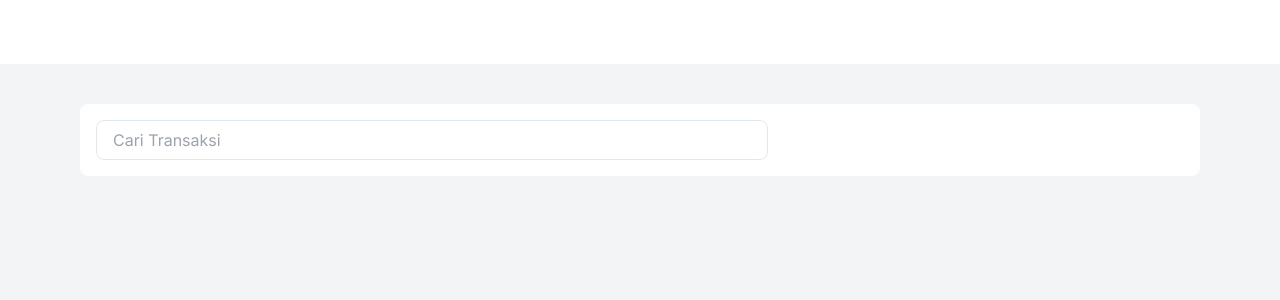
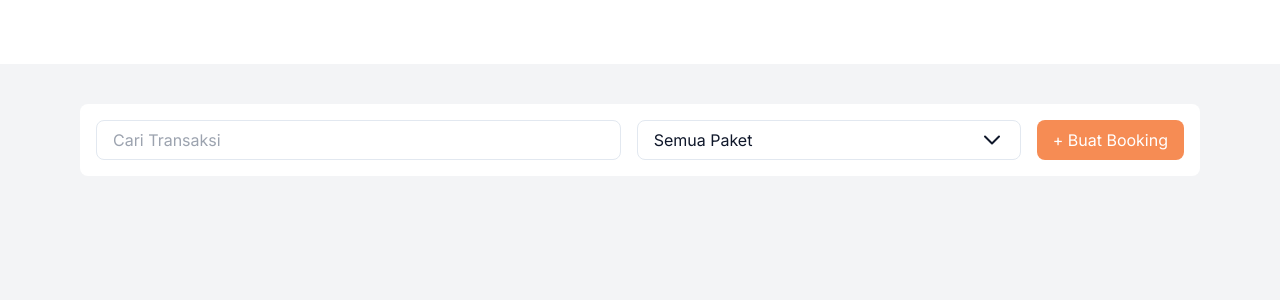
Before and after one commit to crendyyy/Photobox, a React (Vite) app: page /dashboard in a window 1280 px wide. Shown: the top 300 px of the page. Built offline with nearby package versions, Linux system fonts and the light colour scheme.

Commit message:
Create dropdown component

```diff
--- /dev/null
+++ b/src/assets/icons/ChevronIcon.jsx
@@ -0,0 +1,15 @@
+const ChevronIcon = () => {
+  return (
+    <svg
+      width='24'
+      height='24'
+      viewBox='0 0 24 24'
+      stroke='currentColor'
+      fill='none'
+      xmlns='http://www.w3.org/2000/svg'
+    >
+      <path d='M19 8.50012L12 15.5001L5 8.50012' strokeWidth='2' strokeLinecap='round' strokeLinejoin='round' />
+    </svg>
+  )
+}
+export default ChevronIcon
--- a/src/assets/icons/CircleCheck.jsx
+++ b/src/assets/icons/CircleCheck.jsx
@@ -5,9 +5,9 @@ const SuccessIcon = () => {
       <path
         d='M28 40.7167L35.8425 48.3951L52 32.5926'
         stroke='#16A34A'
-        stroke-width='5'
-        stroke-linecap='round'
-        stroke-linejoin='round'
+        strokeWidth='5'
+        strokeLinecap='round'
+        strokeLinejoin='round'
       />
     </svg>
   )
--- a/src/assets/icons/CircleClose.jsx
+++ b/src/assets/icons/CircleClose.jsx
@@ -3,14 +3,14 @@ const CircleClose = () => {
     <svg width='80' height='80' viewBox='0 0 80 80' fill='none' xmlns='http://www.w3.org/2000/svg'>
       <rect width='80' height='80' rx='40' fill='#FEE2E2' />
       <path
-        fill-rule='evenodd'
-        clip-rule='evenodd'
+        fillRule='evenodd'
+        clipRule='evenodd'
         d='M49.7307 30.3137C50.7155 31.2864 50.7156 32.8764 49.7307 33.849L33.7574 49.6252C32.7897 50.5809 31.2334 50.5809 30.2658 49.6252C29.281 48.6525 29.281 47.0626 30.2658 46.09L46.2391 30.3138C47.2068 29.3581 48.763 29.358 49.7307 30.3137Z'
         fill='#EF4444'
       />
       <path
-        fill-rule='evenodd'
-        clip-rule='evenodd'
+        fillRule='evenodd'
+        clipRule='evenodd'
         d='M30.2528 30.3071C31.2206 29.3515 32.7768 29.3517 33.7444 30.3075L49.7311 46.1001C50.7159 47.0729 50.7157 48.6628 49.7308 49.6354C48.763 50.591 47.2068 50.5908 46.2392 49.635L30.2524 33.8424C29.2677 32.8696 29.2679 31.2797 30.2528 30.3071Z'
         fill='#EF4444'
       />
--- a/src/compenents/Layout/Dropdown.jsx
+++ b/src/compenents/Layout/Dropdown.jsx
@@ -0,0 +1,66 @@
+import { useEffect, useRef, useState } from 'react'
+import ChevronIcon from '../../assets/icons/ChevronIcon'
+import { motion } from 'framer-motion'
+
+const Dropdown = (props) => {
+  const [isOpen, setIsOpen] = useState(false)
+  const dropdownRef = useRef(null)
+
+  const toggleOpenMenu = () => {
+    setIsOpen((prev) => !prev)
+  }
+
+  const handleSelectOption = (value) => {
+    props.setValue(value)
+    setIsOpen(false)
+  }
+
+  const handleClickOutside = (event) => {
+    if (dropdownRef.current && !dropdownRef.current.contains(event.target)) {
+      setIsOpen(false)
+    }
+  }
+
+  useEffect(() => {
+    document.addEventListener('click', handleClickOutside)
+    return () => {
+      document.removeEventListener('click', handleClickOutside)
+    }
+  }, [])
+
+  return (
+    <div className='relative w-full max-w-sm' ref={dropdownRef}>
+      <div
+        onClick={toggleOpenMenu}
+        className={`flex items-center justify-between h-10 px-4 py-2 border rounded-lg border-slate-200 ${
+          isOpen ? 'shadow-input border-primary' : ''
+        }`}
+      >
+        {props.value}
+
+        <motion.div animate={{ rotate: isOpen ? 180 : 0 }}>
+          <ChevronIcon />
+        </motion.div>
+      </div>
+
+      {isOpen && (
+        <ul className='absolute w-full overflow-hidden bg-white border rounded-lg top-12 border-slate-200'>
+          {props.options.map((option) => {
+            return (
+              <li
+                key={option.id}
+                onClick={handleSelectOption.bind(null, option.name)}
+                className={`px-4 py-3 hover:bg-slate-100 ${
+                  option.name === props.value && '!bg-primary-light !text-primary-dark pointer-events-none'
+                }`}
+              >
+                {option.name}
+              </li>
+            )
+          })}
+        </ul>
+      )}
+    </div>
+  )
+}
+export default Dropdown
--- a/src/routes/Dashboard.jsx
+++ b/src/routes/Dashboard.jsx
@@ -1,7 +1,16 @@
-import React from 'react'
-// import Dropdown from '../compenents/Layout/Dropdown'
+import React, { useState } from 'react'
+import Dropdown from '../compenents/Layout/Dropdown'
 
 const Dashboard = () => {
+  const paket = [
+    { id: 0, name: 'Semua Paket' },
+    { id: 1, name: 'Jomblo' },
+    { id: 2, name: 'Couple' },
+    { id: 3, name: 'Family' },
+  ]
+
+  const [typeFilter, setTypeFilter] = useState('Semua Paket')
+
   return (
     <>
       <header className='h-16 bg-white'></header>
@@ -10,10 +19,10 @@ const Dashboard = () => {
           <input
             type='text'
             placeholder='Cari Transaksi'
-            className='w-full h-10 max-w-2xl px-4 py-2 border rounded-lg outline-none border-slate-200'
+            className='w-full h-10 max-w-2xl px-4 py-2 border rounded-lg outline-none border-slate-200 focus:shadow-input focus:border-primary'
           />
 
-          {/* <Dropdown /> */}
+          <Dropdown options={paket} value={typeFilter} setValue={setTypeFilter} />
 
           <button className='px-4 ml-auto leading-10 text-white rounded-lg bg-primary whitespace-nowrap'>
             + Buat Booking
--- a/tailwind.config.js
+++ b/tailwind.config.js
@@ -1,8 +1,19 @@
 /** @type {import('tailwindcss').Config} */
 export default {
-  content: ["./index.html", "./src/**/*.{js,ts,jsx,tsx}"],
+  content: ['./index.html', './src/**/*.{js,ts,jsx,tsx}'],
   theme: {
-    extend: {},
+    extend: {
+      colors: {
+        primary: {
+          light: '#FFEDD5',
+          DEFAULT: '#F68C54',
+          dark: '#612505',
+        },
+      },
+      boxShadow: {
+        input: '0px 0px 0px 3px #FBE9DF;',
+      },
+    },
   },
   plugins: [],
-};
+}
```
